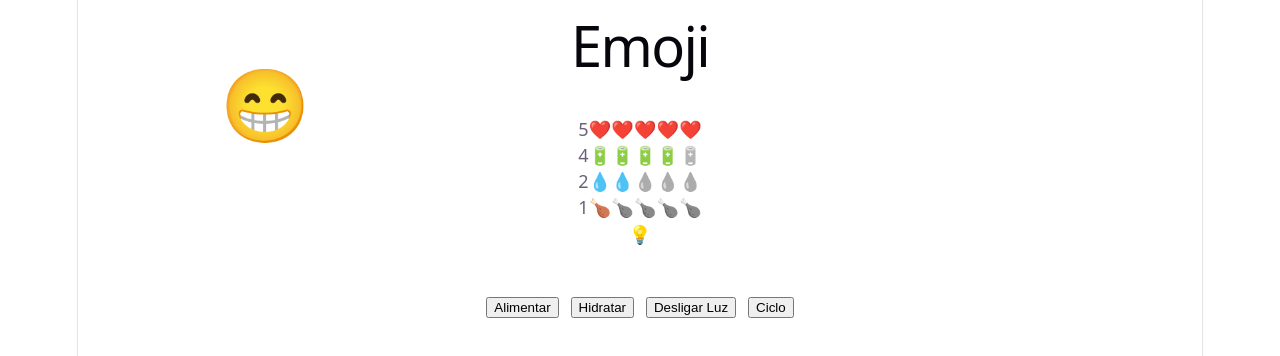
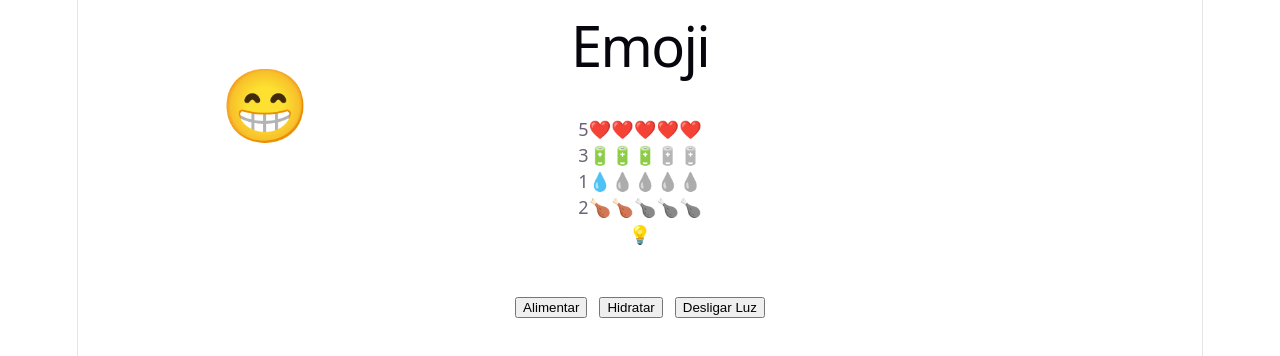
Before and after one commit to ufjf-dcc207/ufjf-dcc207-2026-3-a-atv06-alieinstein2008, a React (Vite) app: page / in a window 1280 px wide. Shown: the top 356 px of the page. Built offline with nearby package versions, Linux system fonts and the light colour scheme.

Commit message:
centraliza estados independentes em um unico objeto

```diff
--- a/src/emoji.tsx
+++ b/src/emoji.tsx
@@ -1,8 +1,7 @@
-import { useMemo, useRef, useState } from "react";
+import { useState } from "react";
 import "./emoji.css";
 import Atributo from "./atributo";
-
-type EMOJI_KEYS = "happy" | "sick" | "dead";
+import type { EMOJI_KEYS, EmojiType } from "./types";
 
 const EMOJI_MAP = new Map<EMOJI_KEYS, string>([
     ["happy", "😁"],
@@ -13,28 +12,30 @@ const EMOJI_MAP = new Map<EMOJI_KEYS, string>([
 
 export default function Emoji() {
 
-    const [vida, setVida] = useState<number>(5);
-    const [energia, setEnergia] = useState<number>(4);
-    const [comida, setComida] = useState<number>(1);
-    const [agua, setAgua] = useState<number>(2);
-    const [luz, setLuz] = useState<boolean>(true);
+    const [emoji, setEmoji] = useState<EmojiType>({
+        agua: 1,
+        comida: 2,
+        energia: 3,
+        luz: true,
+        vida: 5
+    });
 
     function alimentarClick() {
-        if (vida === 0) return;
-        setComida(Math.min(5, comida + 1));
+        /*  if (vida === 0) return;
+         setComida(Math.min(5, comida + 1)); */
     }
 
     function hidratarClick() {
-        if (vida === 0) return;
-        setAgua(Math.min(5, agua + 1));
+        /*  if (vida === 0) return;
+         setAgua(Math.min(5, agua + 1)); */
     }
 
     function altenarLuzClick() {
-        setLuz(!luz);
+        /*  setLuz(!luz); */
     }
 
     function cicloClick() {
-        setComida(Math.max(0, comida - 1));
+        /*  setComida(Math.max(0, comida - 1));
          if (comida === 0) {
              setVida(Math.max(0, vida - 1));
          }
@@ -49,14 +50,14 @@ export default function Emoji() {
              }
          } else {
              setEnergia(Math.min(5, energia + 1));
-        }
+         } */
     }
 
     let status = EMOJI_MAP.get("happy");
-    if (agua === 0 || comida === 0 || energia === 0) {
+    if (emoji.agua === 0 || emoji.comida === 0 || emoji.energia === 0) {
         status = EMOJI_MAP.get("sick");
     }
-    if (vida === 0) {
+    if (emoji.vida === 0) {
         status = EMOJI_MAP.get("dead");
     }
 
@@ -68,15 +69,16 @@ export default function Emoji() {
                 </div>
             </div>
             <div className="atributos">
-                <Atributo icone="❤️" valor={vida} />
-                <Atributo icone="🔋" valor={energia} />
-                <Atributo icone="💧" valor={agua} />
-                <Atributo icone="🍗" valor={comida} />
-                {luz && "💡"} </div>
+                <Atributo icone="❤️" valor={emoji.vida} />
+                <Atributo icone="🔋" valor={emoji.energia} />
+                <Atributo icone="💧" valor={emoji.agua} />
+                <Atributo icone="🍗" valor={emoji.comida} />
+                {emoji.luz && "💡"}
+            </div>
             <div className="acoes">
                 <button onClick={alimentarClick}>Alimentar</button>
                 <button onClick={hidratarClick}>Hidratar</button>
-                <button onClick={altenarLuzClick}>{luz ? 'Desligar' : 'Ligar'} Luz</button>                <button onClick={cicloClick}>Ciclo</button>
+                <button onClick={altenarLuzClick}>{emoji.luz ? 'Desligar' : 'Ligar'} Luz</button>
             </div>
 
         </>
--- /dev/null
+++ b/src/types.ts
@@ -0,0 +1,11 @@
+export type EMOJI_KEYS = "happy" | "sick" | "dead";
+
+export type AtributoType = 0 | 1 | 2 | 3 | 4 | 5;
+
+export type EmojiType = {
+    vida: AtributoType;
+    energia: AtributoType;
+    comida: AtributoType;
+    agua: AtributoType;
+    luz: boolean;
+}
```
Lines whose indentation alone changed are shown as unchanged.
